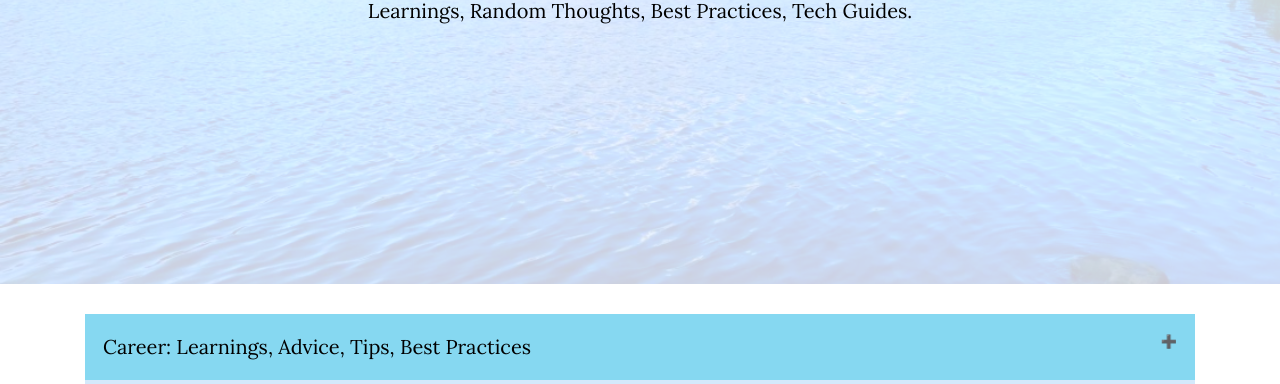
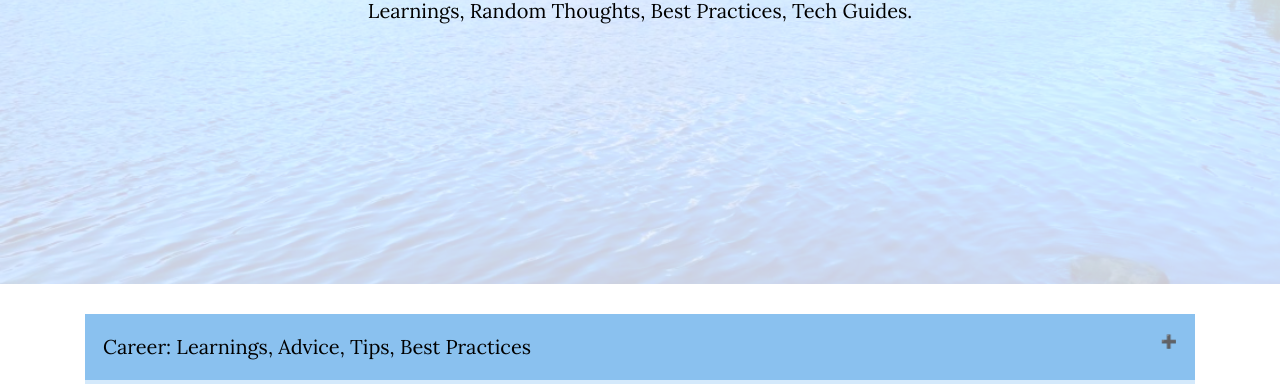
Before and after one commit to vanika-hans/vanikahans.com, a website: page blog.html in a window 1280 px wide. In both pictures the pointer is over the button "Career: Learnings, Advice, Tips, Best Practices". Shown: the part 416-800 px from the top of the page. Drawn offline with nearby package versions, Linux system fonts and the light colour scheme.

Commit message:
changed blog nav color again

```diff
--- a/blog.html
+++ b/blog.html
@@ -124,7 +124,7 @@ table {
 }
 
 .active, .collapsible:hover {
-  background-color: #86d8f1;
+  background-color: #8ac1ef;
 }
 
 .content {
```
